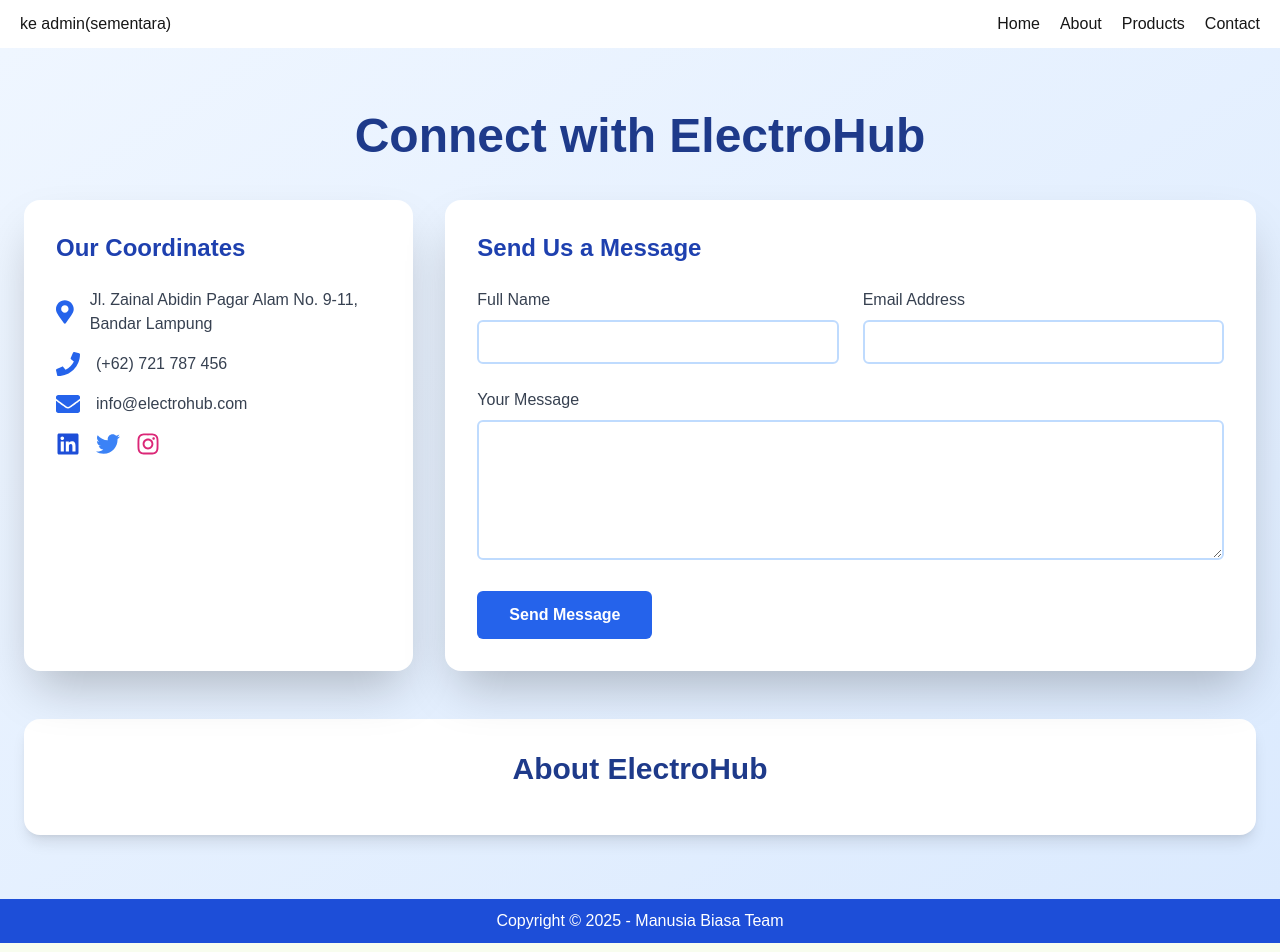
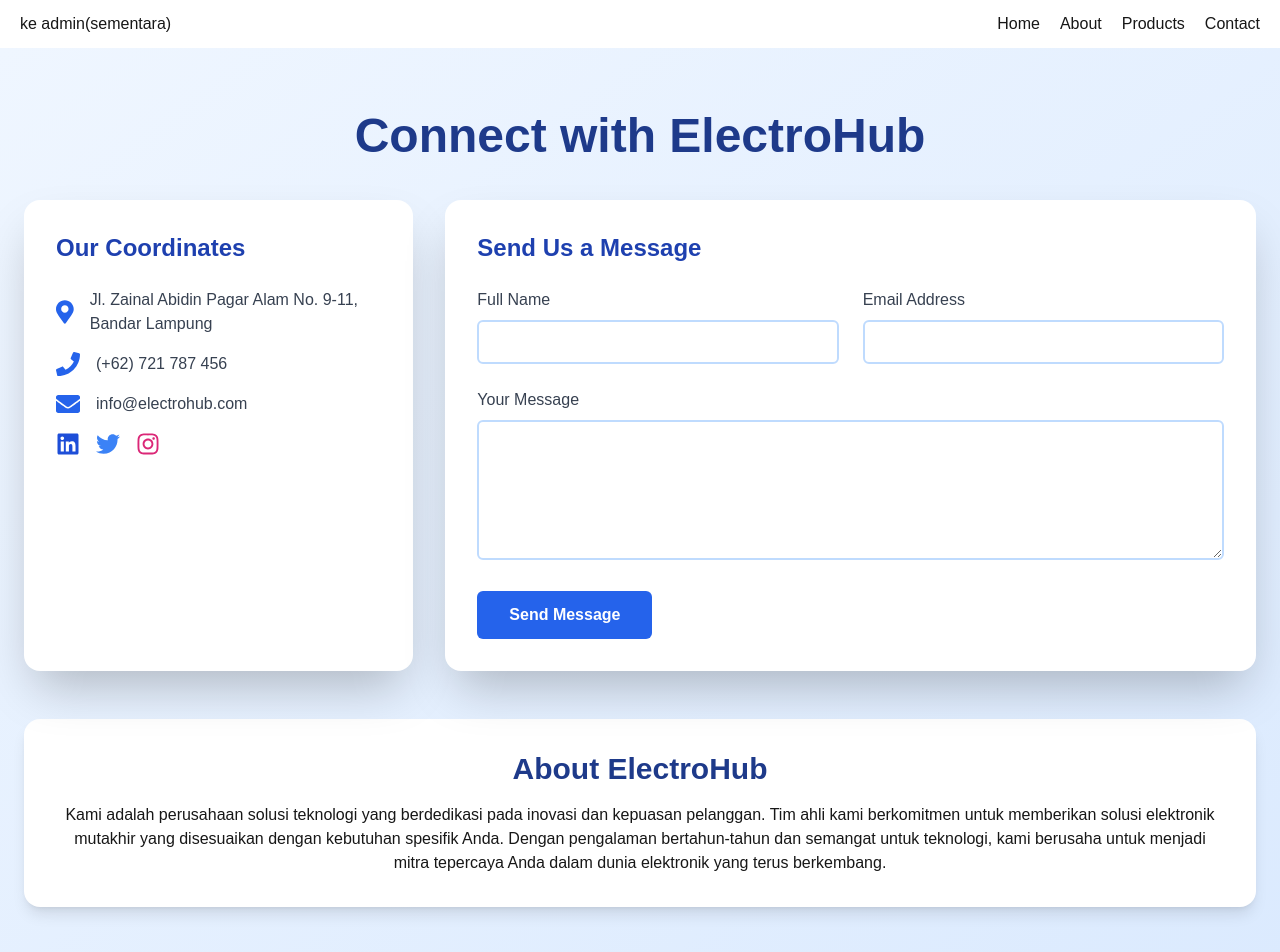
Before and after one commit to Deoca27/manusia-biasa, a Next.js app: page /contact in a window 1280 px wide. Shown: the top 952 px of the page. Built offline with nearby package versions, Linux system fonts and the light colour scheme.

Commit message:
rendika : menambahkan teks deskripsi

```diff
--- a/app/contact/page.tsx
+++ b/app/contact/page.tsx
@@ -125,7 +125,7 @@ export default function ContactPage() {
         >
           <h3 className="text-3xl font-bold mb-4 text-blue-900">About ElectroHub</h3>
           <p className="text-gray-700 max-w-3xl mx-auto"></p>
-
+          Kami adalah perusahaan solusi teknologi yang berdedikasi pada inovasi dan kepuasan pelanggan. Tim ahli kami berkomitmen untuk memberikan solusi elektronik mutakhir yang disesuaikan dengan kebutuhan spesifik Anda. Dengan pengalaman bertahun-tahun dan semangat untuk teknologi, kami berusaha untuk menjadi mitra tepercaya Anda dalam dunia elektronik yang terus berkembang.
         </motion.div>
 
       </div>
```
